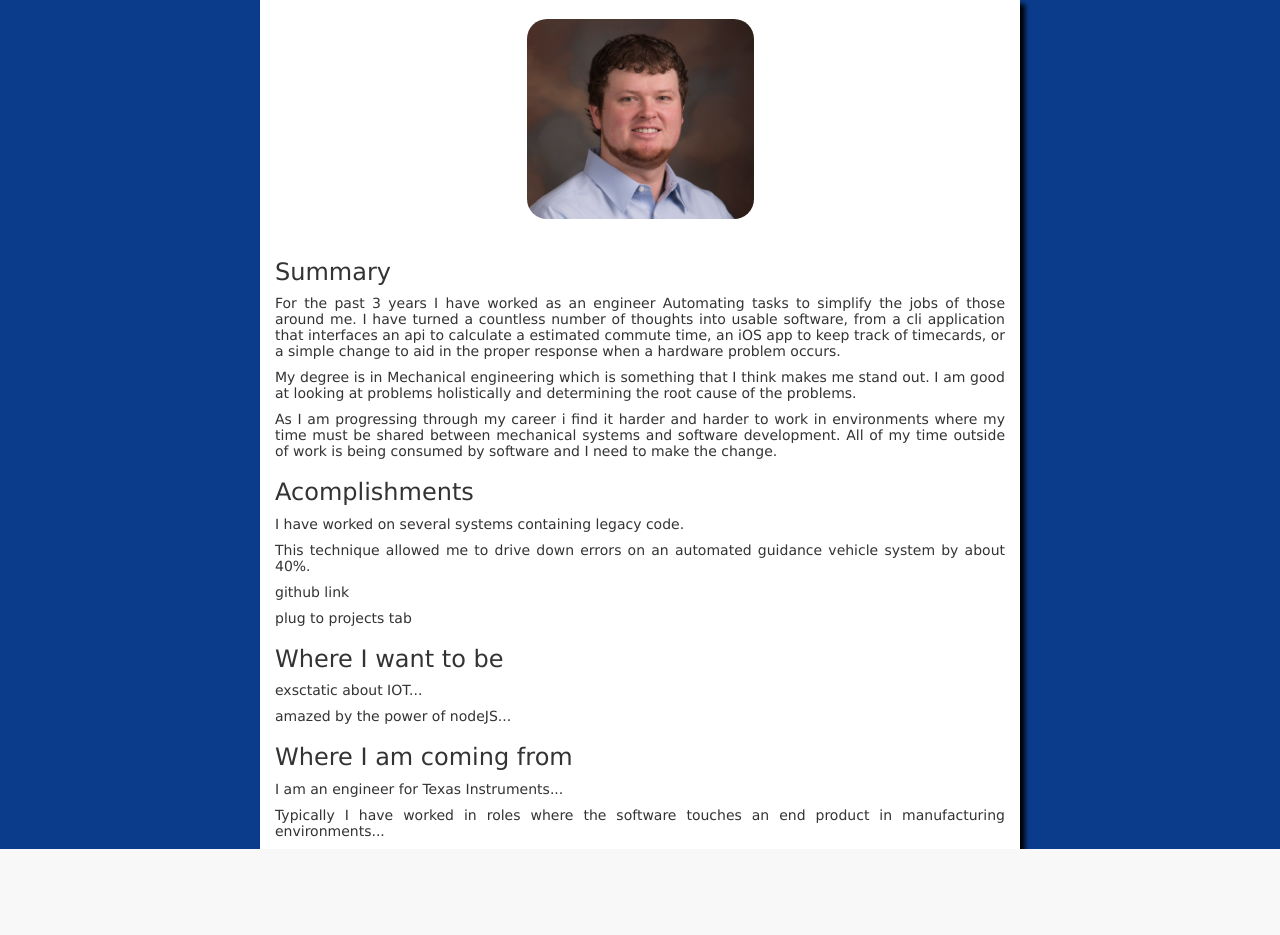
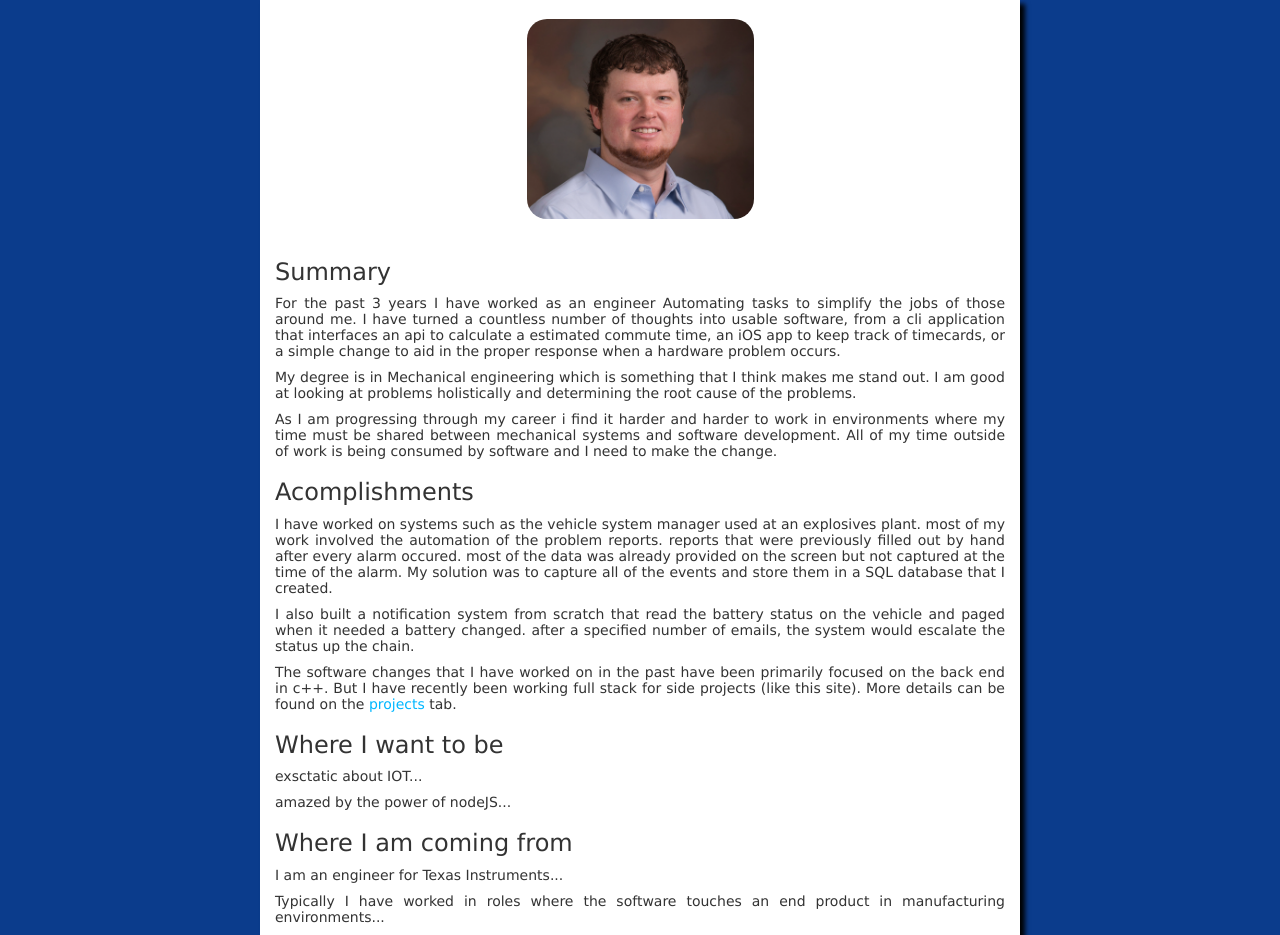
Before and after one commit to RyanTruran/Meetup, a Node server app: page /about in a window 1280 px wide. Shown: the part 71-1006 px from the top of the page. Before the commit the page ends 920 px from the top, so only its background shows below. Run offline with Node 20, Linux system fonts and the light colour scheme; some libraries are stand-ins or nearby versions.

Commit message:
update about

```diff
--- a/aboutMe/views/about.hbs
+++ b/aboutMe/views/about.hbs
@@ -30,17 +30,28 @@
     <h3>
       Acomplishments
     </h3>
+
     <p>
-      I have worked on several systems containing legacy code.
+      I have worked on systems such as the vehicle system manager used at an
+      explosives plant. most of my work involved the automation of the problem
+      reports. reports that were previously filled out by hand after every alarm
+      occured. most of the data was already provided on the screen but not
+      captured at the time of the alarm. My solution was to capture all of the
+      events and store them in a SQL database that I created.
     </p>
+
     <p>
-      This technique allowed me to drive down errors on an automated guidance vehicle system by about 40%.
+      I also built a notification system from scratch that read the battery
+      status on the vehicle and paged when it needed a battery changed. after a
+      specified number of emails, the system would escalate the status up the
+      chain.
     </p>
+
     <p>
-      github link
-    </p>
-    <p>
-      plug to projects tab
+      The software changes that I have worked on in the past have been primarily
+      focused on the back end in c++. But I have recently been working full
+      stack for side projects (like this site). More details can be found on the
+      <a href="/projects">projects</a> tab.
     </p>
 
     <h3>
```
